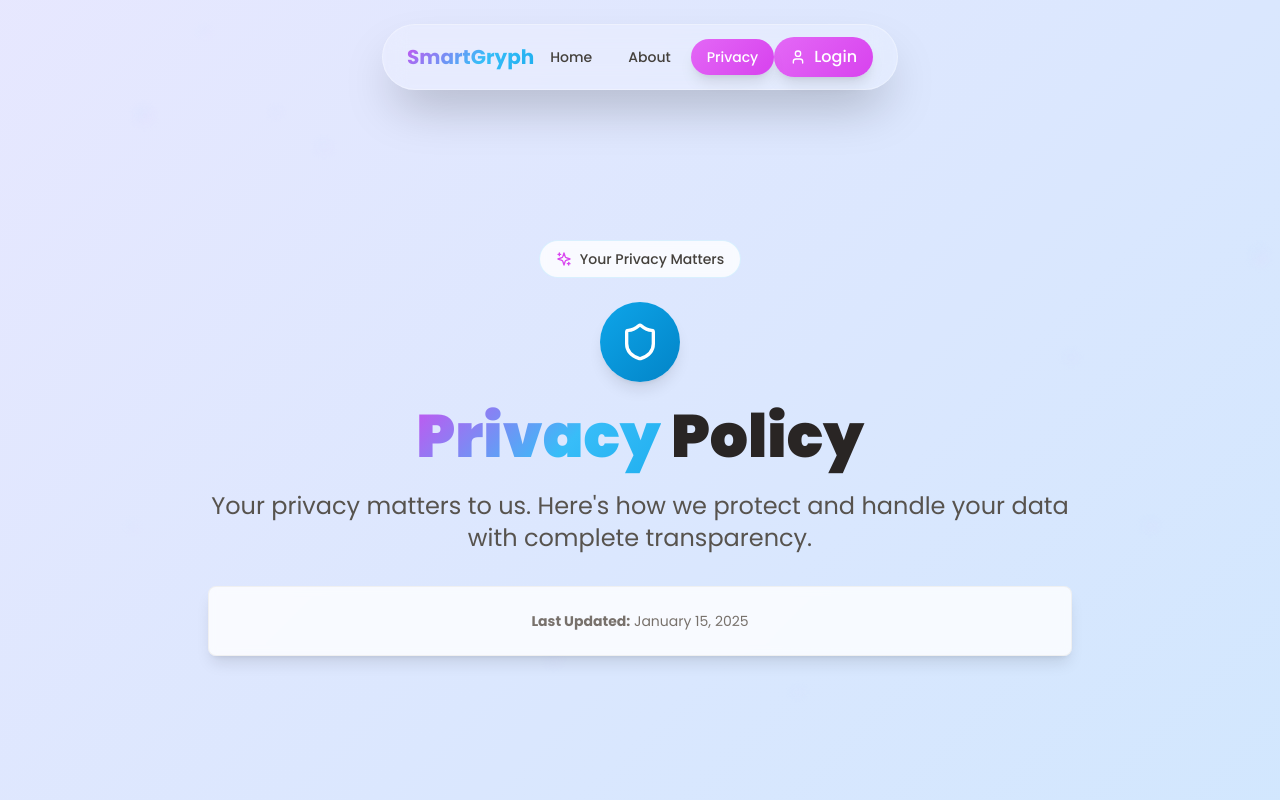
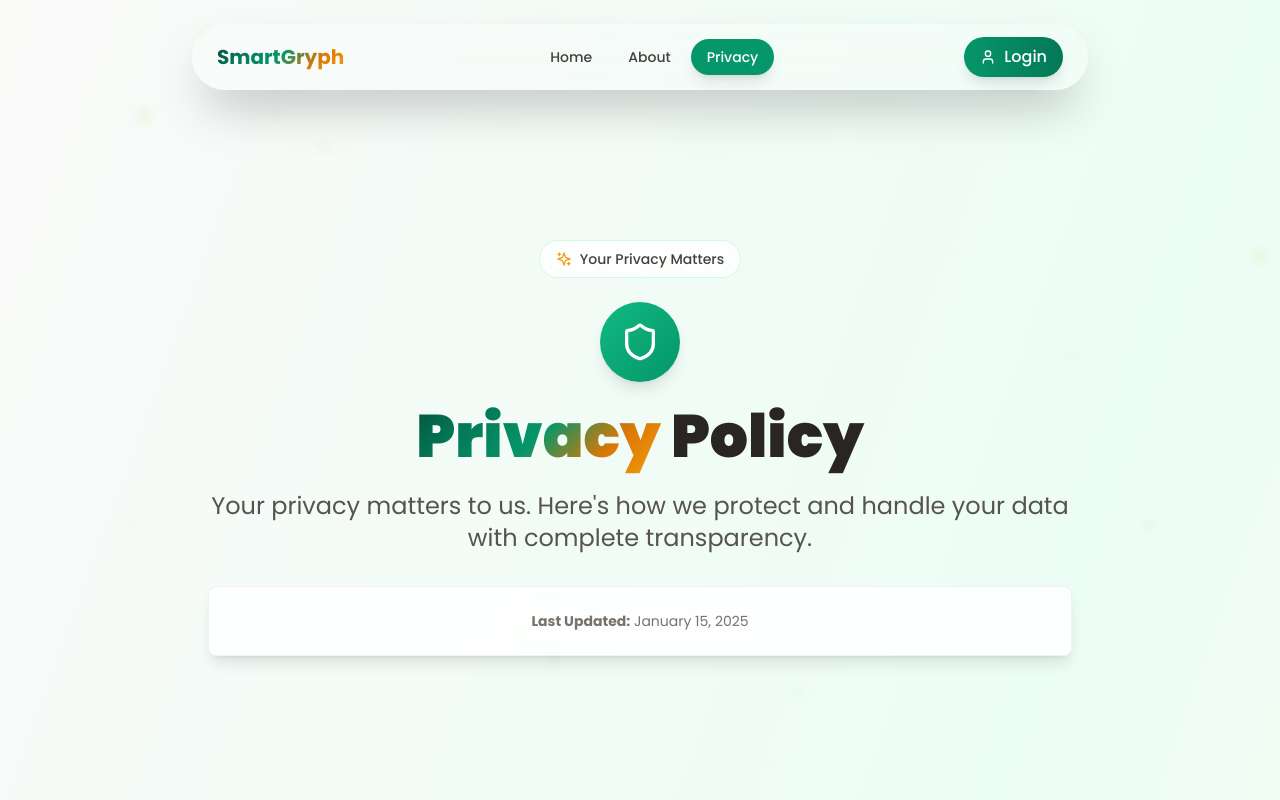
Before and after one commit to brij0/coursescheduler, a React (Vite) app in the folder frontend/: page /privacy in a window 1280 px wide. Shown: the top 800 px of the page. Built offline with nearby package versions, Linux system fonts and the light colour scheme.

Commit message:
Updated tailwind.config.js

```diff
--- a/frontend/src/components/LoadingScreen.jsx
+++ b/frontend/src/components/LoadingScreen.jsx
@@ -39,7 +39,7 @@ const LoadingScreen = () => {
 
   return (
     <motion.div
-      className="fixed inset-0 animated-bg flex items-center justify-center z-50 overflow-hidden"
+      className="fixed inset-0 bg-gradient-to-br from-primary-900 via-primary-800 to-accent-900 flex items-center justify-center z-50 overflow-hidden"
       initial={{ opacity: 0 }}
       animate={{ opacity: 1 }}
       exit={{ opacity: 0, scale: 1.1 }}
@@ -94,13 +94,13 @@ const LoadingScreen = () => {
 
             {/* Center dot */}
             <motion.div
-              className="absolute inset-6 bg-gradient-to-br from-primary-500 to-accent-500 rounded-full flex items-center justify-center shadow-lg animate-gradient-xy"
+              className="absolute inset-6 bg-gradient-to-br from-primary-500 to-accent-500 rounded-full flex items-center justify-center shadow-lg"
               animate={{
                 scale: [1, 1.05, 1],
                 boxShadow: [
-                  "0 0 20px rgba(14, 165, 233, 0.3)",
-                  "0 0 30px rgba(217, 70, 239, 0.5)",
-                  "0 0 20px rgba(14, 165, 233, 0.3)"
+                  "0 0 20px rgba(16, 185, 129, 0.3)",
+                  "0 0 30px rgba(245, 158, 11, 0.5)",
+                  "0 0 20px rgba(16, 185, 129, 0.3)"
                 ]
               }}
               transition={{ duration: 3, repeat: Infinity }}
@@ -138,7 +138,7 @@ const LoadingScreen = () => {
         <div className="w-80 max-w-sm mx-auto">
           <div className="bg-white/20 rounded-full h-1 overflow-hidden backdrop-blur-sm">
             <motion.div
-              className="h-full animated-bg rounded-full"
+              className="h-full bg-gradient-to-r from-primary-400 via-accent-500 to-primary-400 rounded-full"
               initial={{ width: 0 }}
               animate={{ width: `${progress}%` }}
               transition={{ duration: 0.1 }}
--- a/frontend/src/components/Navbar.jsx
+++ b/frontend/src/components/Navbar.jsx
@@ -14,7 +14,7 @@ const Navbar = () => {
   ]
 
   return (
-    <div className="fixed top-6 left-1/2 -translate-x-1/2 z-40 px-4">
+    <div className="fixed top-6 left-0 right-0 z-40 flex justify-center px-4">
       <motion.nav
         className="w-full max-w-4xl"
         initial={{ y: -100, opacity: 0 }}
@@ -38,7 +38,7 @@ const Navbar = () => {
                   to={item.path}
                   className={`relative px-4 py-2 text-sm font-medium transition-all duration-200 rounded-full ${
                     location.pathname === item.path
-                      ? 'text-white animated-bg shadow-lg'
+                      ? 'text-white bg-primary-600 shadow-lg'
                       : 'text-neutral-700 hover:text-primary-600 hover:bg-white/30'
                   }`}
                 >
@@ -50,7 +50,8 @@ const Navbar = () => {
             {/* Login Button */}
             <div className="hidden md:flex">
               <motion.button
-                className="flex items-center space-x-2 animated-bg text-white px-4 py-2 rounded-full font-medium transition-all duration-300 shadow-lg"
+                className="flex items-center space-x-2 bg-gradient-to-r from-primary-600 to-primary-700 text-white px-4 py-2 rounded-full font-medium hover:from-primary-700 hover:to-primary-800 transition-all duration-300 shadow-lg"
+                whileHover={{ scale: 1.05 }}
                 whileTap={{ scale: 0.95 }}
               >
                 <User size={16} />
@@ -86,7 +87,7 @@ const Navbar = () => {
                     to={item.path}
                     className={`px-4 py-2 text-sm font-medium rounded-full transition-all duration-200 ${
                       location.pathname === item.path
-                        ? 'text-white animated-bg shadow-lg'
+                        ? 'text-white bg-primary-600 shadow-lg'
                         : 'text-neutral-700 hover:text-primary-600 hover:bg-white/30'
                     }`}
                     onClick={() => setIsMenuOpen(false)}
@@ -95,7 +96,7 @@ const Navbar = () => {
                   </Link>
                 ))}
                 <motion.button
-                  className="flex items-center justify-center space-x-2 animated-bg text-white px-4 py-2 rounded-full font-medium mt-2 shadow-lg"
+                  className="flex items-center justify-center space-x-2 bg-gradient-to-r from-primary-600 to-primary-700 text-white px-4 py-2 rounded-full font-medium mt-2 shadow-lg"
                   whileTap={{ scale: 0.95 }}
                 >
                   <User size={16} />
--- a/frontend/src/index.css
+++ b/frontend/src/index.css
@@ -11,8 +11,7 @@
 
 @layer components {
   .gradient-text {
-    @apply bg-animated-gradient bg-clip-text text-transparent animate-gradient-x;
-    background-size: 400% 400%;
+    @apply bg-emerald-gold bg-clip-text text-transparent;
   }
 
   .glass-effect {
@@ -20,29 +19,15 @@
   }
 
   .elegant-card {
-    @apply bg-white/80 backdrop-blur-sm border border-neutral-200/50 shadow-lg transition-shadow duration-300;
+    @apply bg-white/80 backdrop-blur-sm border border-neutral-200/50 shadow-lg hover:shadow-xl transition-shadow duration-300;
   }
 
-  .elegant-card:hover {
-    @apply shadow-xl;
-  }
-
-  .primary-glow {
+  .emerald-glow {
     @apply shadow-lg shadow-primary-500/25;
   }
 
-  .accent-glow {
+  .gold-glow {
     @apply shadow-lg shadow-accent-500/25;
-  }
-
-  .animated-bg {
-    @apply bg-animated-gradient animate-gradient-xy;
-    background-size: 400% 400%;
-  }
-
-  .animated-bg-subtle {
-    @apply bg-animated-gradient-subtle animate-gradient-xy;
-    background-size: 400% 400%;
   }
 }
 
--- a/frontend/src/pages/PrivacyPage.jsx
+++ b/frontend/src/pages/PrivacyPage.jsx
@@ -48,7 +48,7 @@ const PrivacyPage = () => {
   ]
 
   return (
-    <div className="min-h-screen animated-bg-subtle">
+    <div className="min-h-screen bg-gradient-to-br from-neutral-50 via-primary-50 to-accent-50">
       <Navbar />
 
       {/* Hero Section */}
@@ -99,7 +99,7 @@ const PrivacyPage = () => {
             </motion.div>
 
             <div className="flex items-center justify-center mb-6">
-              <div className="w-20 h-20 bg-gradient-to-br from-primary-500 to-primary-600 rounded-full flex items-center justify-center shadow-lg primary-glow">
+              <div className="w-20 h-20 bg-gradient-to-br from-primary-500 to-primary-600 rounded-full flex items-center justify-center shadow-lg emerald-glow">
                 <Shield className="w-10 h-10 text-white" />
               </div>
             </div>
@@ -219,7 +219,7 @@ const PrivacyPage = () => {
 
           {/* Google Services Notice */}
           <motion.div
-            className="mt-16 animated-bg-subtle border border-primary-200 rounded-2xl p-8"
+            className="mt-16 bg-gradient-to-r from-primary-50 to-accent-50 border border-primary-200 rounded-2xl p-8"
             initial={{ opacity: 0, y: 30 }}
             whileInView={{ opacity: 1, y: 0 }}
             transition={{ duration: 0.8 }}
@@ -255,7 +255,7 @@ const PrivacyPage = () => {
             </p>
             <motion.a
               href="mailto:privacy@smartgryph.com"
-              className="inline-flex items-center space-x-2 animated-bg text-white px-6 py-3 rounded-lg font-semibold transition-all duration-300 shadow-lg primary-glow"
+              className="inline-flex items-center space-x-2 bg-gradient-to-r from-primary-600 to-primary-700 text-white px-6 py-3 rounded-lg font-semibold transition-all duration-300 shadow-lg emerald-glow"
             >
               <Mail size={20} />
               <span>privacy@smartgryph.com</span>
--- a/frontend/tailwind.config.js
+++ b/frontend/tailwind.config.js
@@ -8,28 +8,28 @@ export default {
     extend: {
       colors: {
         primary: {
-          50: '#f0f9ff',
-          100: '#e0f2fe',
-          200: '#bae6fd',
-          300: '#7dd3fc',
-          400: '#38bdf8',
-          500: '#0ea5e9',
-          600: '#0284c7',
-          700: '#0369a1',
-          800: '#075985',
-          900: '#0c4a6e',
+          50: '#ecfdf5',
+          100: '#d1fae5',
+          200: '#a7f3d0',
+          300: '#6ee7b7',
+          400: '#34d399',
+          500: '#10b981',
+          600: '#059669',
+          700: '#047857',
+          800: '#065f46',
+          900: '#064e3b',
         },
         accent: {
-          50: '#fdf4ff',
-          100: '#fae8ff',
-          200: '#f5d0fe',
-          300: '#f0abfc',
-          400: '#e879f9',
-          500: '#d946ef',
-          600: '#c026d3',
-          700: '#a21caf',
-          800: '#86198f',
-          900: '#701a75',
+          50: '#fffbeb',
+          100: '#fef3c7',
+          200: '#fde68a',
+          300: '#fcd34d',
+          400: '#fbbf24',
+          500: '#f59e0b',
+          600: '#d97706',
+          700: '#b45309',
+          800: '#92400e',
+          900: '#78350f',
         },
         neutral: {
           50: '#fafaf9',
@@ -56,9 +56,6 @@ export default {
         'fade-in': 'fadeIn 0.8s ease-out',
         'slide-up': 'slideUp 0.6s ease-out',
         'glow': 'glow 2s ease-in-out infinite alternate',
-        'gradient-x': 'gradient-x 15s ease infinite',
-        'gradient-y': 'gradient-y 15s ease infinite',
-        'gradient-xy': 'gradient-xy 15s ease infinite',
       },
       keyframes: {
         float: {
@@ -74,44 +71,14 @@ export default {
           '100%': { opacity: '1', transform: 'translateY(0)' },
         },
         glow: {
-          '0%': { boxShadow: '0 0 20px rgba(14, 165, 233, 0.3)' },
-          '100%': { boxShadow: '0 0 30px rgba(217, 70, 239, 0.6)' },
-        },
-        'gradient-x': {
-          '0%, 100%': {
-            'background-size': '200% 200%',
-            'background-position': 'left center'
-          },
-          '50%': {
-            'background-size': '200% 200%',
-            'background-position': 'right center'
-          },
-        },
-        'gradient-y': {
-          '0%, 100%': {
-            'background-size': '200% 200%',
-            'background-position': 'center top'
-          },
-          '50%': {
-            'background-size': '200% 200%',
-            'background-position': 'center bottom'
-          },
-        },
-        'gradient-xy': {
-          '0%, 100%': {
-            'background-size': '400% 400%',
-            'background-position': 'left center'
-          },
-          '50%': {
-            'background-size': '400% 400%',
-            'background-position': 'right center'
-          },
+          '0%': { boxShadow: '0 0 20px rgba(16, 185, 129, 0.3)' },
+          '100%': { boxShadow: '0 0 30px rgba(16, 185, 129, 0.6)' },
         }
       },
       backgroundImage: {
         'gradient-radial': 'radial-gradient(var(--tw-gradient-stops))',
-        'animated-gradient': 'linear-gradient(-45deg, #0ea5e9, #38bdf8, #d946ef, #e879f9)',
-        'animated-gradient-subtle': 'linear-gradient(-45deg, #e0f2fe, #bae6fd, #fae8ff, #f5d0fe)',
+        'emerald-gold': 'linear-gradient(135deg, #064e3b 0%, #047857 25%, #059669 50%, #d97706 75%, #f59e0b 100%)',
+        'gold-emerald': 'linear-gradient(135deg, #f59e0b 0%, #d97706 25%, #059669 50%, #047857 75%, #064e3b 100%)',
       }
     },
   },
```
Also changed, not shown: frontend/src/pages/AboutPage.jsx (+8 -4 lines), frontend/src/pages/HomePage.jsx (+10 -7 lines).
